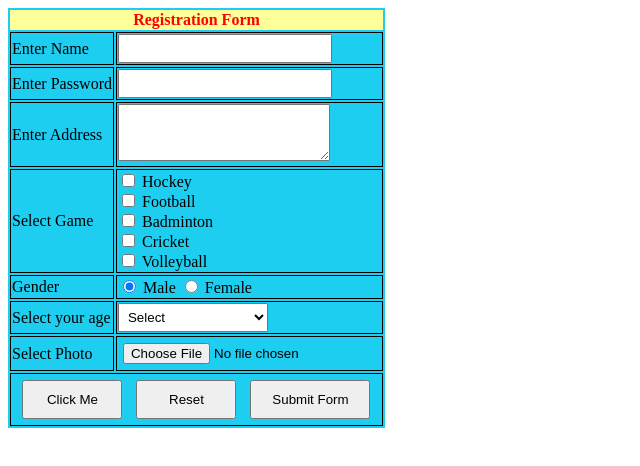
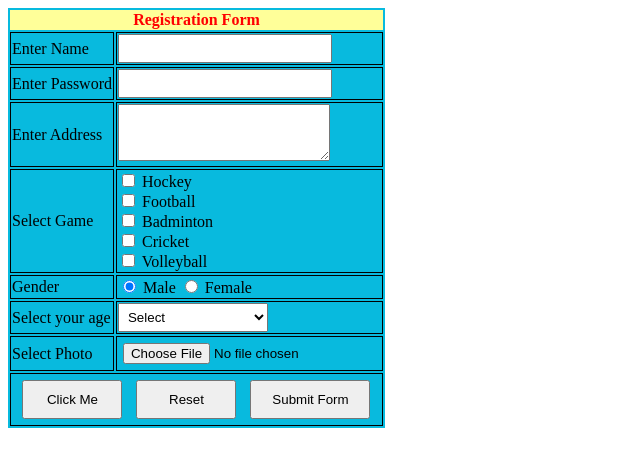
Before and after one commit to suhailamahfouz/web-design-summer-G13-tasks, a plain HTML site: page session2/index.html in a window 1280 px wide. Shown: the whole page, without its empty margins (0-640 px from the left). Drawn offline with Linux system fonts and the light colour scheme.

Commit message:
Uploaded session2 - Registration Form

```diff
--- a/session2/index.html
+++ b/session2/index.html
@@ -7,7 +7,7 @@
 <body>
 
 <form>
-  <table style="border: black; background-color: rgb(29, 206, 241);">
+  <table style="border: black; background-color: rgb(8, 186, 222);">
 
 
     <tr>
```
